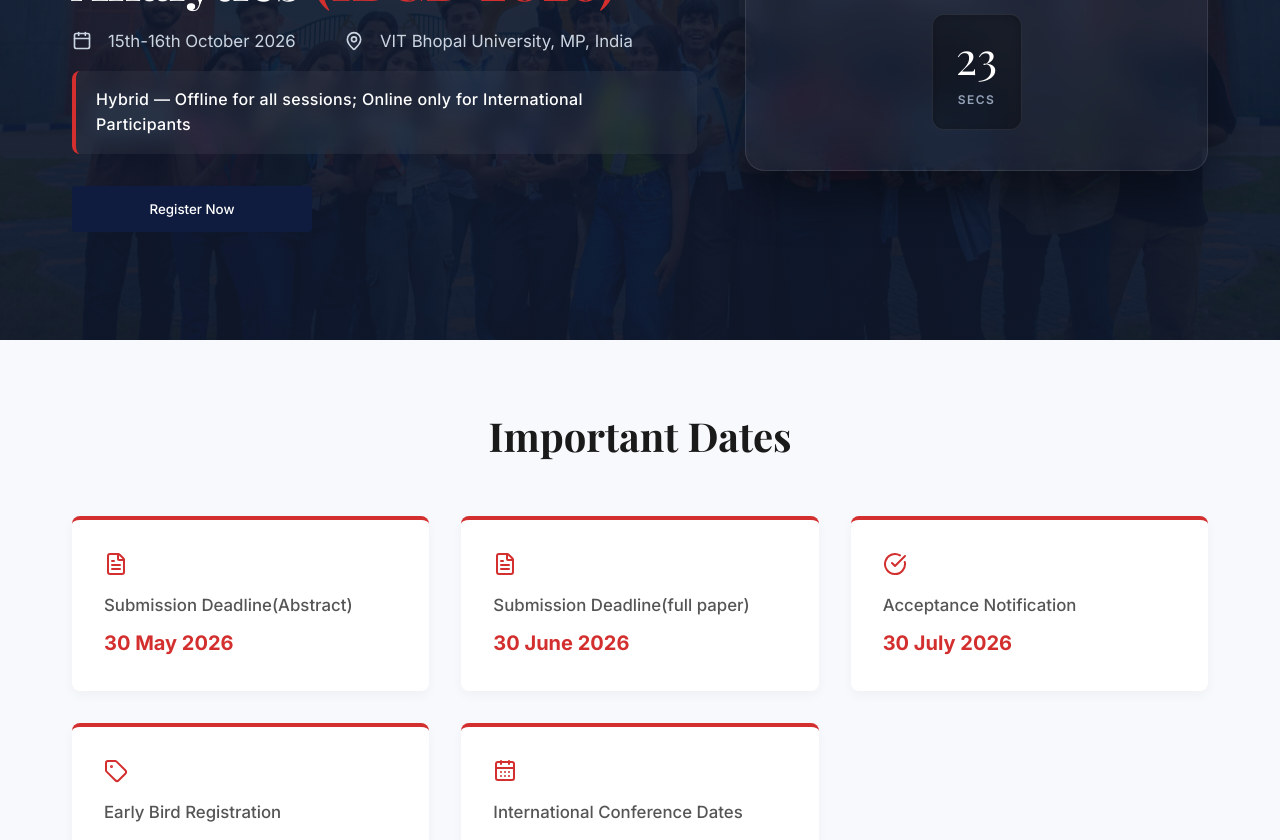
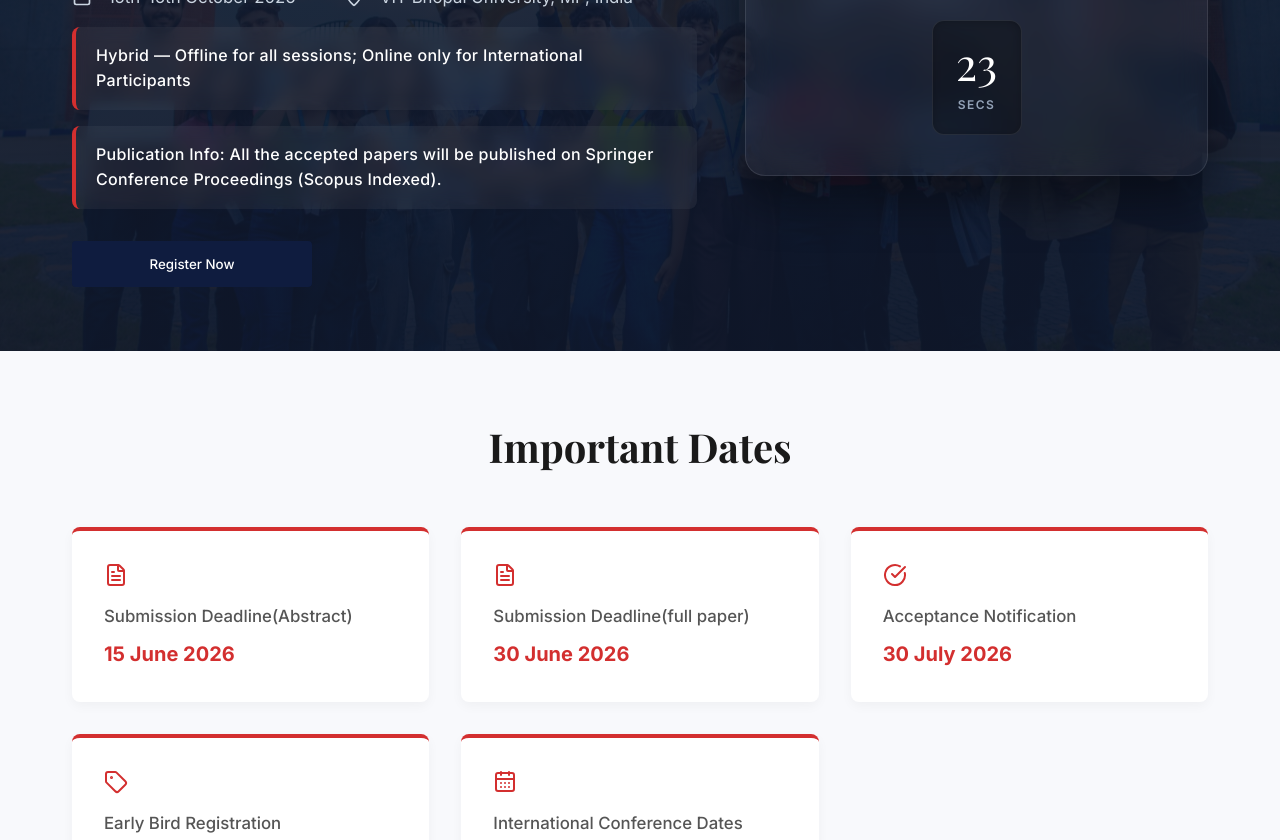
Before and after one commit to heytechie/IBCD-, a React (Vite) app: page /#/ in a window 1280 px wide. Shown: the part 460-1300 px from the top of the page. Built offline with nearby package versions, Linux system fonts and the light colour scheme; a web font is replaced by a local one.

Commit message:
Publication info added

```diff
--- a/src/components/Hero/Hero.css
+++ b/src/components/Hero/Hero.css
@@ -56,6 +56,7 @@
 	font-weight: 500;
 	letter-spacing: 0.02em;
 }
+
 
 .hero-actions {
 	flex-wrap: wrap;
--- a/src/components/Hero/Hero.jsx
+++ b/src/components/Hero/Hero.jsx
@@ -50,7 +50,9 @@ const Hero = () => {
           <div className="hero-mode">
             Hybrid — Offline for all sessions; Online only for International Participants
           </div>
-
+          <div className="hero-mode" style={{ marginTop: '-1rem' }}>
+            Publication Info: All the accepted papers will be published on Springer Conference Proceedings (Scopus Indexed).
+          </div>
           <div className="hero-actions d-flex gap-1">
             {/* <button className="btn hero-btn-primary d-flex align-center gap-1" onClick={() => navigate('/submit')}>
               Submit Abstract <Send size={16} />
--- a/src/data/content.js
+++ b/src/data/content.js
@@ -40,7 +40,7 @@ export const paymentDetails = {
 };
 
 export const importantDates = [
-  { title: "Submission Deadline(Abstract)", date: "30 May 2026", icon: "file" },
+  { title: "Submission Deadline(Abstract)", date: "15 June 2026", icon: "file" },
   { title: "Submission Deadline(full paper)", date: "30 June 2026", icon: "file" },
   { title: "Acceptance Notification", date: "30 July 2026", icon: "check" },
   { title: "Early Bird Registration", date: "10 Sept 2026", icon: "tag" },
```
